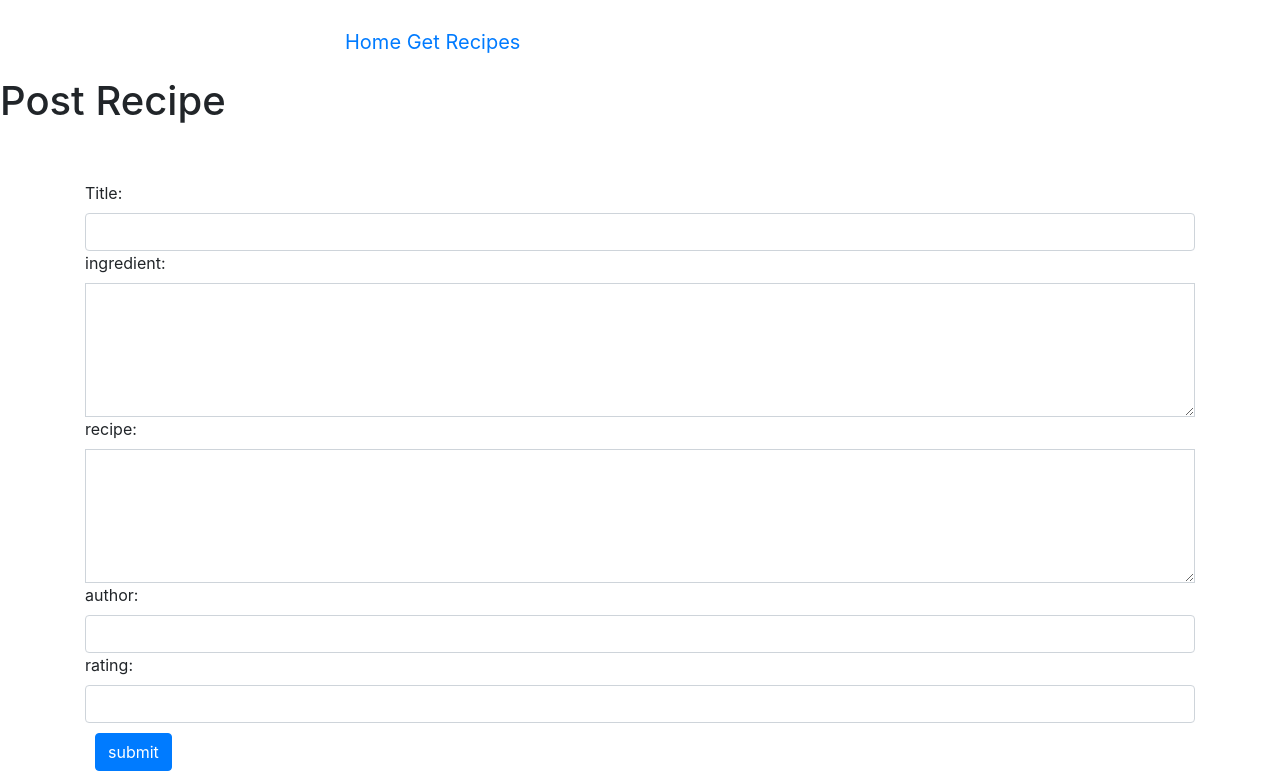
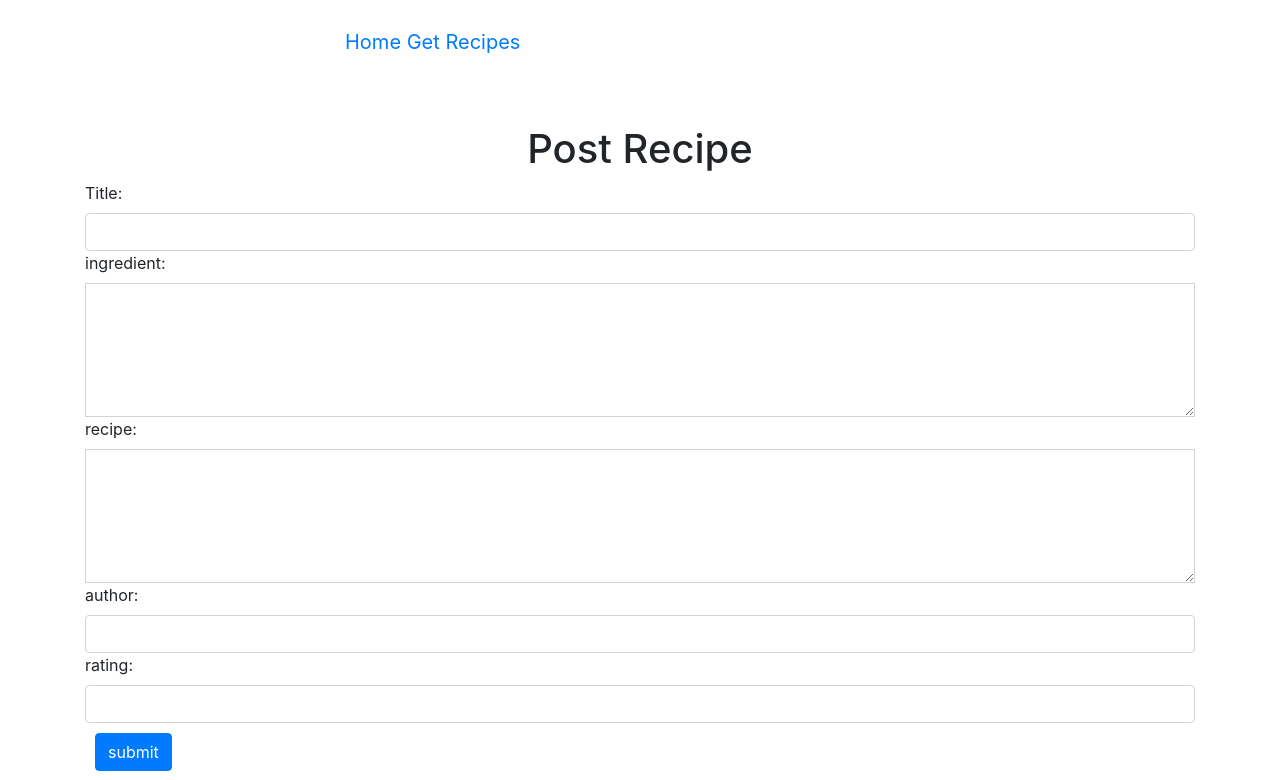
Before and after one commit to mifa43/Food_recipes_app, a Django app: page /home/ in a window 1280 px wide. Shown: the top 780 px of the page. Run offline with Django 3.2, Linux system fonts and the light colour scheme; some libraries are stand-ins or nearby versions.

```diff
--- a/foodRecipes/templates/main/home.html
+++ b/foodRecipes/templates/main/home.html
@@ -20,13 +20,13 @@
 {% block content %}
 {% load crispy_forms_tags %}
 
-    <h1>Post Recipe</h1>
+    <!-- <h1>Post Recipe</h1> -->
     <div class="container py-5">
+        <h1 style="text-align: center;">Post Recipe</h1>
+        <form class="uniForm blueForms" method="post" action="{% url 'post-recipe' %}">{% csrf_token %}
 
-        <form class="uniForm blueForms" method="post" action="{% url 'post-recipe' %}">{% csrf_token %}
             <label for="title"  >Title: </label>
             <input id="title"class="form-control" type="text" name="title">
-
 
             <label for="ingredient">ingredient: </label>
             <!-- <input id="ingredient" class="form-control" type="text" name="ingredient"> -->
```
